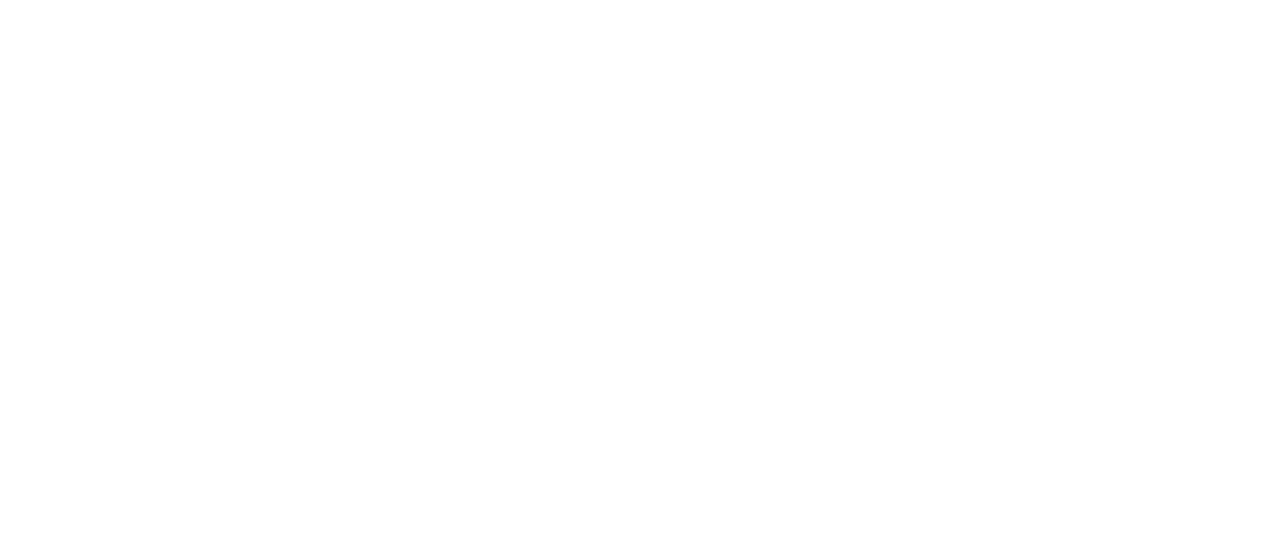
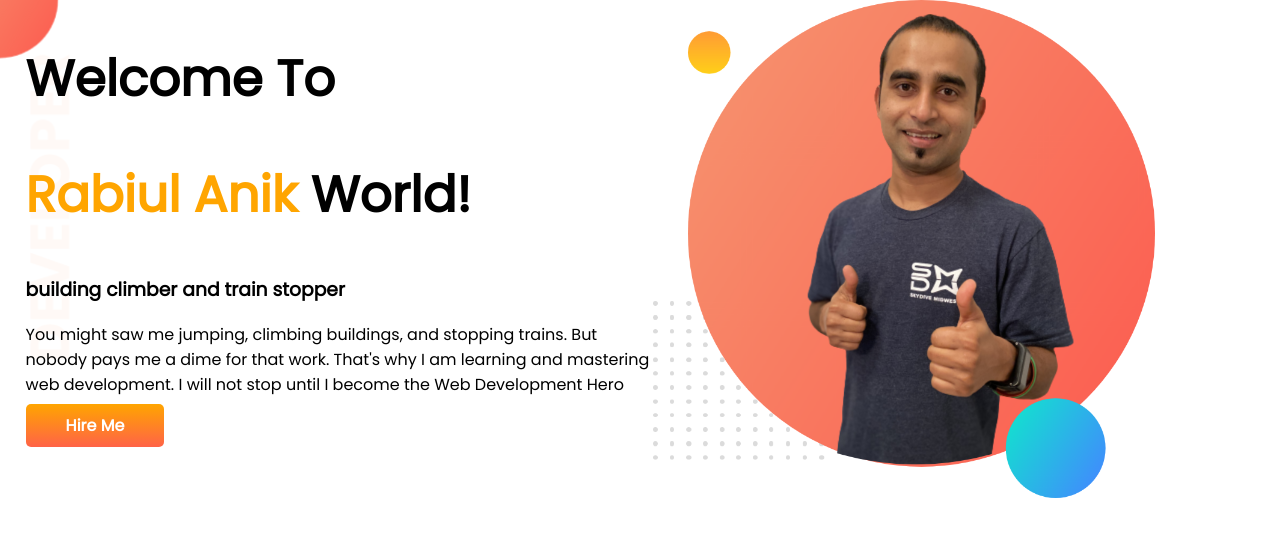
Before and after one commit to rabiulim/devoloper-portfolio, a plain HTML site: page index.html in a window 1280 px wide. Drawn offline with Linux system fonts and the light colour scheme.

Commit message:
top banner added

```diff
--- a/index.html
+++ b/index.html
@@ -1,13 +1,35 @@
 <!DOCTYPE html>
 <html lang="en">
+
 <head>
     <meta charset="UTF-8">
     <meta http-equiv="X-UA-Compatible" content="IE=edge">
     <meta name="viewport" content="width=device-width, initial-scale=1.0">
     <title>Rabiul Portfolio</title>
+    <link rel="preconnect" href="https://fonts.googleapis.com">
+    <link rel="preconnect" href="https://fonts.gstatic.com" crossorigin>
+    <link href="https://fonts.googleapis.com/css2?family=Poppins&display=swap" rel="stylesheet">
     <link rel="stylesheet" href="style.css">
 </head>
+
 <body>
+    <section class="top-banner">
+        <div class="half-width">
+            <h1>Welcome To</h1>
+            <h1><span class="orange-color">Rabiul Anik</span> World!</h1>
+            <h3>building climber and train stopper</h3>
+            <p>You might saw me jumping, climbing buildings, and stopping trains. But nobody pays me a dime for that
+                work.
+                That's why I am learning and mastering web development. I will not stop until I become the Web
+                Development
+                Hero</p>
+            <a class="link-button" target="_blank" href="https://github.com/rabiulim">Hire Me</a>
+        </div>
+        <div class="half-width">
+            <img src="images/jhankar-pic-bg.png" alt="">
+        </div>
+    </section>
 
 </body>
+
 </html>
--- a/style.css
+++ b/style.css
@@ -0,0 +1,32 @@
+body{
+    font-family: 'Poppins', sans-serif;
+    margin: 0;
+}
+h1{
+    font-size: 50px;
+}
+.orange-color{
+    color: orange;
+}
+section{
+    display: flex;
+    padding-left: 2%;
+}
+.half-width{
+    width: 50%;
+}
+.half-width img{
+    width: 80%;
+}
+.link-button{
+    text-decoration: none;
+    background-image: linear-gradient(orange, tomato);
+    color: white;
+    font-weight: 700;
+    padding: 10px 40px;
+    border-radius: 5px;
+}
+.top-banner{
+    background-image: url(images/top-banner.png);
+    background-repeat: no-repeat;
+}
```
Also changed, not shown: images/dream-bg.png (added), images/exp-bg.png (added), images/jhankar-pic-bg.png (added), images/jhankar.png (added), images/jhankar2.png (added), images/my-bg.png (added), images/my-bg2.png (added), images/top-banner.png (added), 7 other files.
